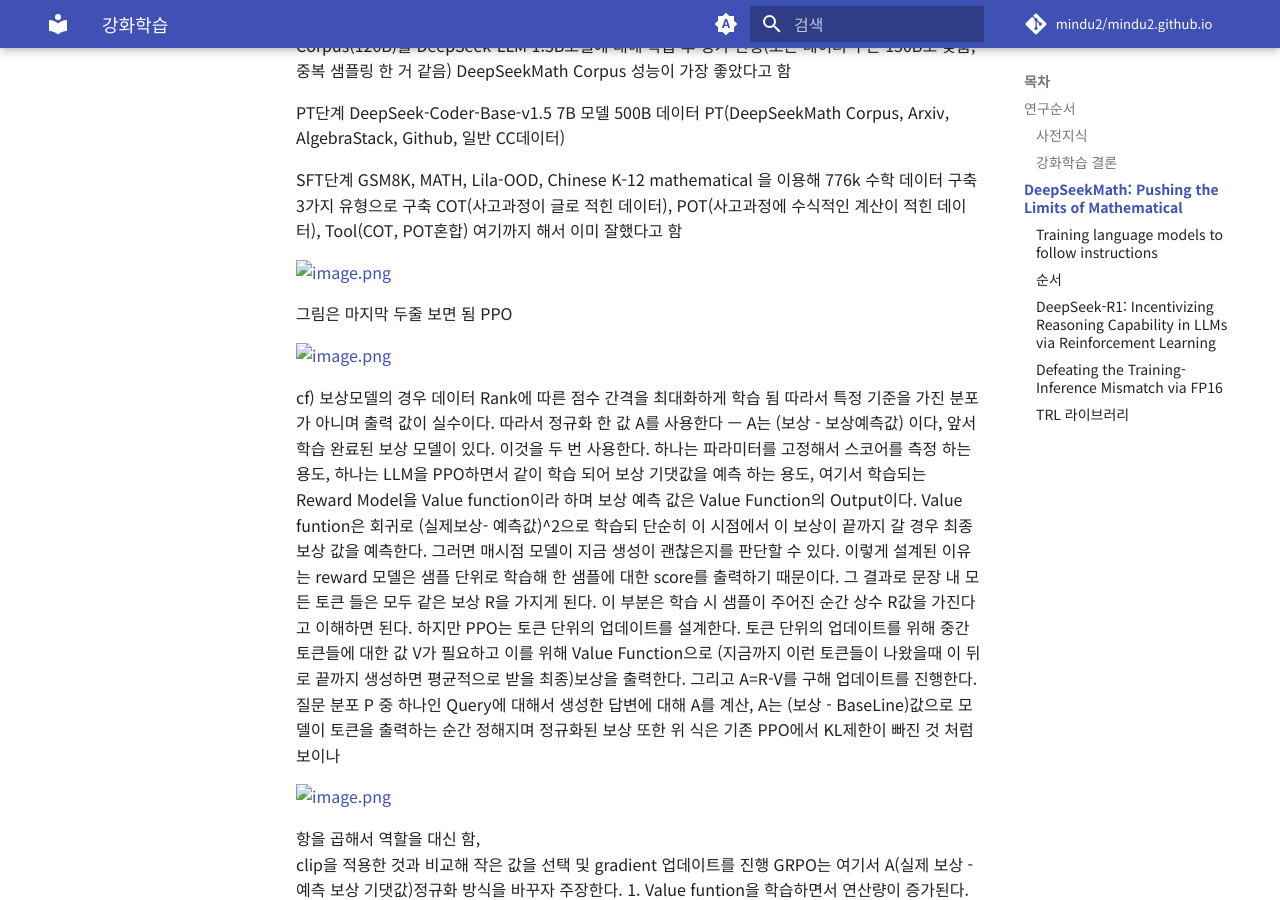
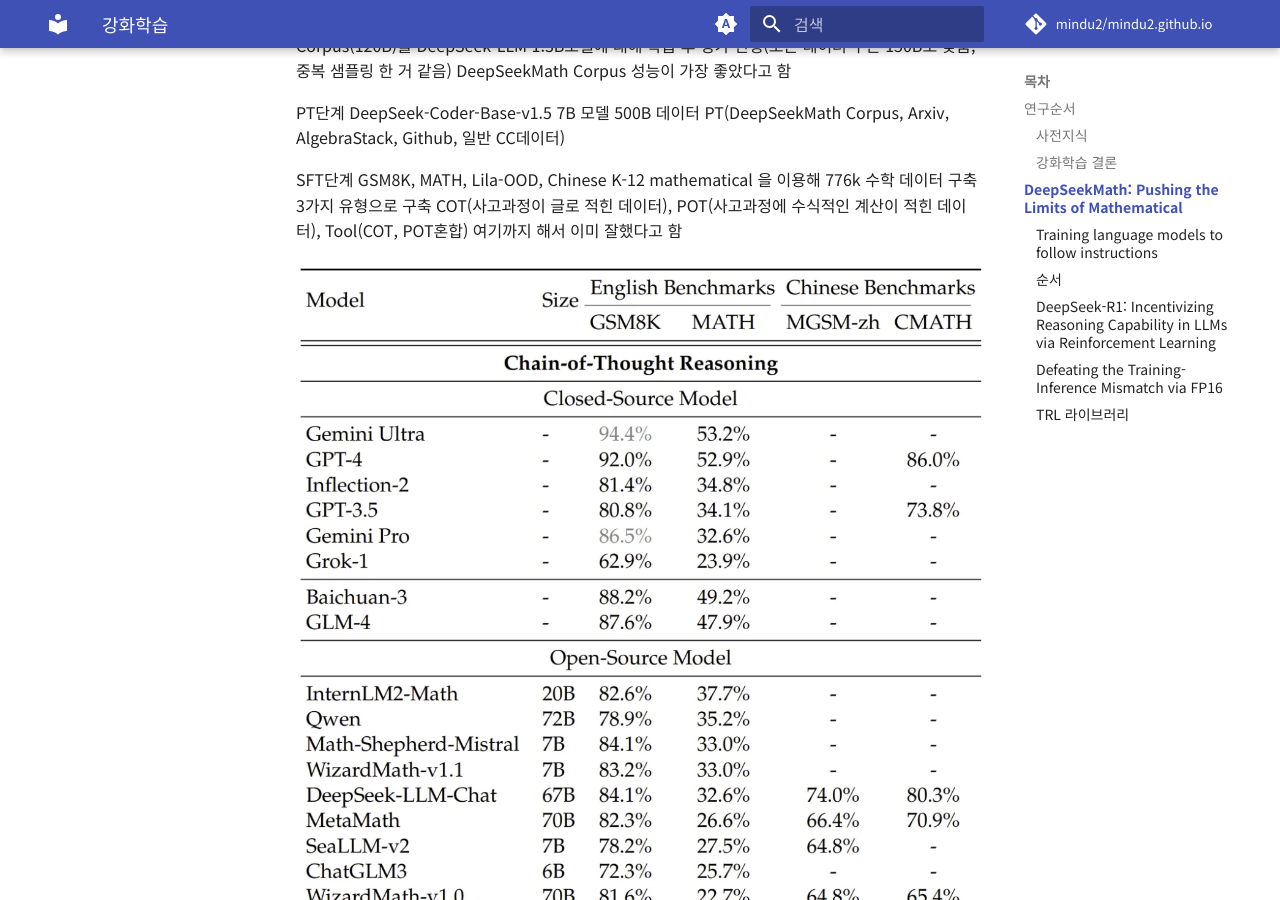
Before and after one commit to mindu2/mindu2.github.io, an MkDocs documentation site: the page built from docs/blog/전체개요.md, in a window 1280 px wide and 900 px high, scrolled down 1440 px. Built offline with MkDocs 1.6.1 and Material for MkDocs 9.7.7, drawn with Linux system fonts in a browser that asks for light colours; comment, search, counter and statistics services are not loaded.

Commit message:
Update 전체개요.md

```diff
--- a/docs/blog/전체개요.md
+++ b/docs/blog/전체개요.md
@@ -58,19 +58,19 @@ GSM8K, MATH, Lila-OOD, Chinese K-12 mathematical 을 이용해 776k 수학 데
 3가지 유형으로 구축 COT(사고과정이 글로 적힌 데이터), POT(사고과정에 수식적인 계산이 적힌 데이터), Tool(COT, POT혼합)
 여기까지 해서 이미 잘했다고 함
 
-![image.png](https://mindu2.github.io/blog/deepseekmath_eval.png)
+![image.png](https://mindu2.github.io/blog/images/deepseekmath_eval.png)
 
 그림은 마지막 두줄 보면 됨
 PPO
 
-![image.png](https://mindu2.github.io/blog/deepseekmath_ppo.png)
+![image.png](https://mindu2.github.io/blog/images/deepseekmath_ppo.png)
 
 cf) 보상모델의 경우 데이터 Rank에 따른 점수 간격을 최대화하게 학습 됨 따라서 특정 기준을 가진 분포가 아니며 출력 값이 실수이다. 따라서 정규화 한 값 A를 사용한다 ㅡ A는 (보상 - 보상예측값) 이다, 앞서 학습 완료된 보상 모델이 있다. 이것을 두 번 사용한다. 하나는 파라미터를 고정해서 스코어를 측정 하는 용도, 하나는 LLM을 PPO하면서 같이 학습 되어 보상 기댓값을 예측 하는 용도, 여기서 학습되는 Reward Model을 Value function이라 하며 보상 예측 값은 Value Function의 Output이다. Value funtion은 회귀로 (실제보상- 예측값)^2으로 학습되 단순히 이 시점에서 이 보상이 끝까지 갈 경우 최종 보상 값을 예측한다. 그러면 매시점 모델이 지금 생성이 괜찮은지를 판단할 수 있다. 이렇게 설계된 이유는 reward 모델은 샘플 단위로 학습해 한 샘플에 대한 score를 출력하기 때문이다. 그 결과로  문장 내 모든 토큰 들은 모두 같은 보상 R을 가지게 된다. 이 부분은 학습 시 샘플이 주어진 순간 상수 R값을 가진다고 이해하면 된다. 하지만 PPO는 토큰 단위의 업데이트를 설계한다. 토큰 단위의 업데이트를 위해 중간 토큰들에 대한 값 V가 필요하고 이를 위해 Value Function으로 (지금까지 이런 토큰들이 나왔을때 이 뒤로 끝까지 생성하면 평균적으로 받을 최종)보상을 출력한다. 그리고 A=R-V를 구해 업데이트를 진행한다.
 질문 분포 P 중 하나인 Query에 대해서 생성한 답변에 대해 A를 계산,
 A는 (보상 - BaseLine)값으로 모델이 토큰을 출력하는 순간 정해지며 정규화된 보상
 또한 위 식은 기존 PPO에서  KL제한이 빠진 것 처럼 보이나
 
-![image.png](https://mindu2.github.io/blog/reasoning공부/kl_divergency.png)
+![image.png](https://mindu2.github.io/blog/images/kl_divergency.png)
 
 항을 곱해서 역할을 대신 함,
 clip을 적용한 것과 비교해 작은 값을 선택 및 gradient 업데이트를 진행
@@ -81,7 +81,7 @@ GRPO는 여기서 A(실제 보상 - 예측 보상 기댓값)정규화 방식을
 
 GRPO
 
-![image.png](https://mindu2.github.io/blog/deepseekmath_grpo.png)
+![image.png](https://mindu2.github.io/blog/images/deepseekmath_grpo.png)
 
 =================================================================
 
@@ -101,13 +101,13 @@ RL 33K
 
 보상모델  오브젝트 함수
 
-![image.png](https://mindu2.github.io/blog/ppo_loss.png)
+![image.png](https://mindu2.github.io/blog/images/ppo_loss.png)
 
 x라는 프롬프트에 대해 yw와 yl을 출력하는 분포에 대해서 보상모델이 내놓은 yw의 점수와 yl점수간의 차이가 커지도록 학습
 
 PPO-ptx 오브젝트 함수(ptx는 모델의 로스를 의미), 참고 PPO는 토큰단위 계산
 
-![image.png](https://mindu2.github.io/blog/ppo_object.png)
+![image.png](https://mindu2.github.io/blog/images/ppo_object.png)
 
 x에 대해 y를 output으로 출력하는 현재 학습대상인 LLM에 대해
 1.  보상모델이 측정한 점수(실제로는 socre 정규화 값으로 r세타가 아닌 A를 사용)
@@ -144,7 +144,7 @@ temperature 1
 
 reward 는 <think></think><answer></answer> 포멧에 대한 점수 + 정답여부
 
-![image.png](https://mindu2.github.io/blog/deepseekr1_outline.png)
+![image.png](https://mindu2.github.io/blog/images/deepseekr1_outline.png)
 
 
 그림하고 본문 적힌 내용이 조금 다름, 본문 내용을 아래 정리함
```
